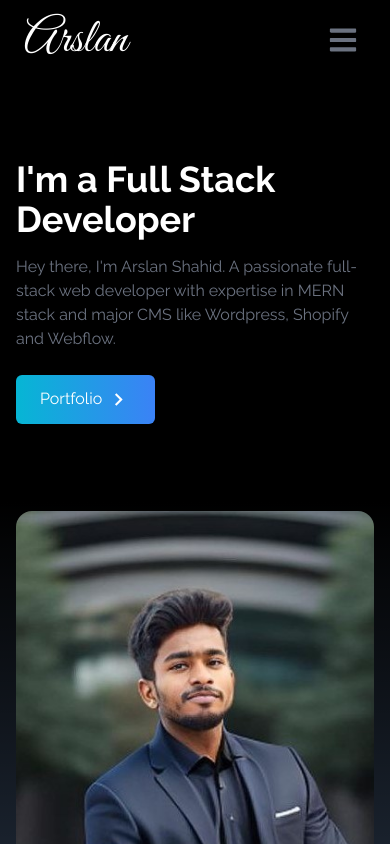
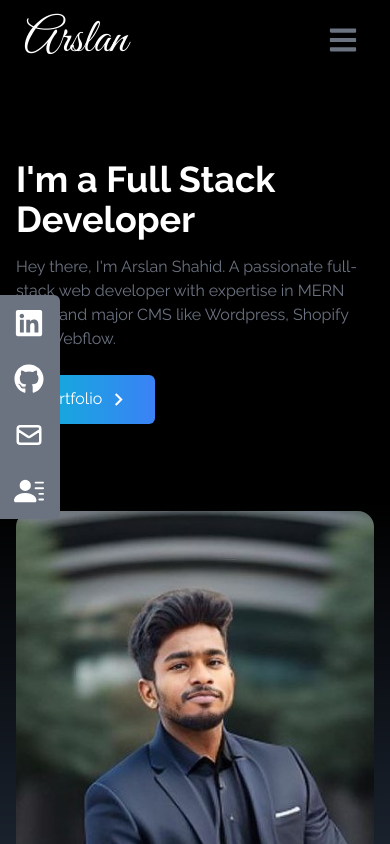
Before and after one commit to Arsla-1/arslan-portfolio, a React (Vite) app: page / in a window 390 px wide. Shown: the top 844 px of the page. Built offline with nearby package versions, Linux system fonts and the light colour scheme.

Commit message:
added email

```diff
--- a/src/components/Contact.jsx
+++ b/src/components/Contact.jsx
@@ -20,13 +20,13 @@ const Contact = () => {
             className="flex flex-col w-full md:w-1/2"
             method="post"
             data-netlify="true"
-            onSubmit="submit"
+            netlify
           >
-            <input
+            {/* <input
               type="hidden"
               name="form-name"
               value="portfolio contact v1"
-            />
+            /> */}
 
             <input
               type="text"
--- a/src/components/SocialLinks.jsx
+++ b/src/components/SocialLinks.jsx
@@ -12,7 +12,7 @@ const SocialLinks = () => {
           LinkedIn <FaLinkedin size={30} />
         </>
       ),
-      href: "https://linkedin.com",
+      href: "https://www.linkedin.com/in/arslan-s-a76a2a133",
       style: "rounded-tr-md",
     },
     {
@@ -22,7 +22,7 @@ const SocialLinks = () => {
           Github <FaGithub size={30} />
         </>
       ),
-      href: "https://github.com/Arsla-1",
+      href: "https://github.com/arslan-shd",
     },
     {
       id: 3,
@@ -31,7 +31,7 @@ const SocialLinks = () => {
           Mail <HiOutlineMail size={30} />
         </>
       ),
-      href: "mailto:foo@gmail.com",
+      href: "arsln.shd@gmail.com",
     },
     {
       id: 4,
@@ -47,7 +47,7 @@ const SocialLinks = () => {
   ];
 
   return (
-    <div className="hidden lg:flex flex-col top-[35%] left-0 fixed">
+    <div className="flex flex-col top-[35%] left-0 fixed">
       <ul>
         {links.map(({ id, child, href, style, download }) => {
           return (
```
Also changed, not shown: 1 other file (tests, documents, lock files or other folders).
